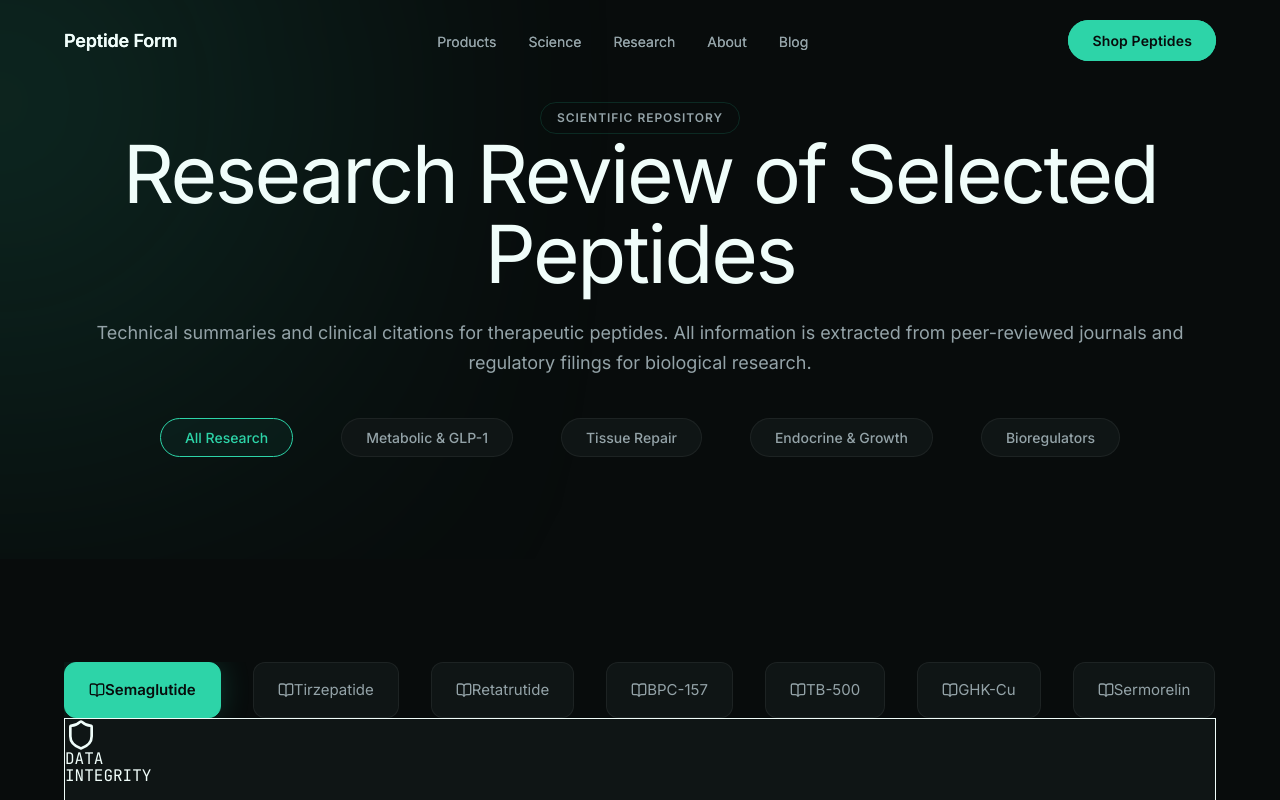
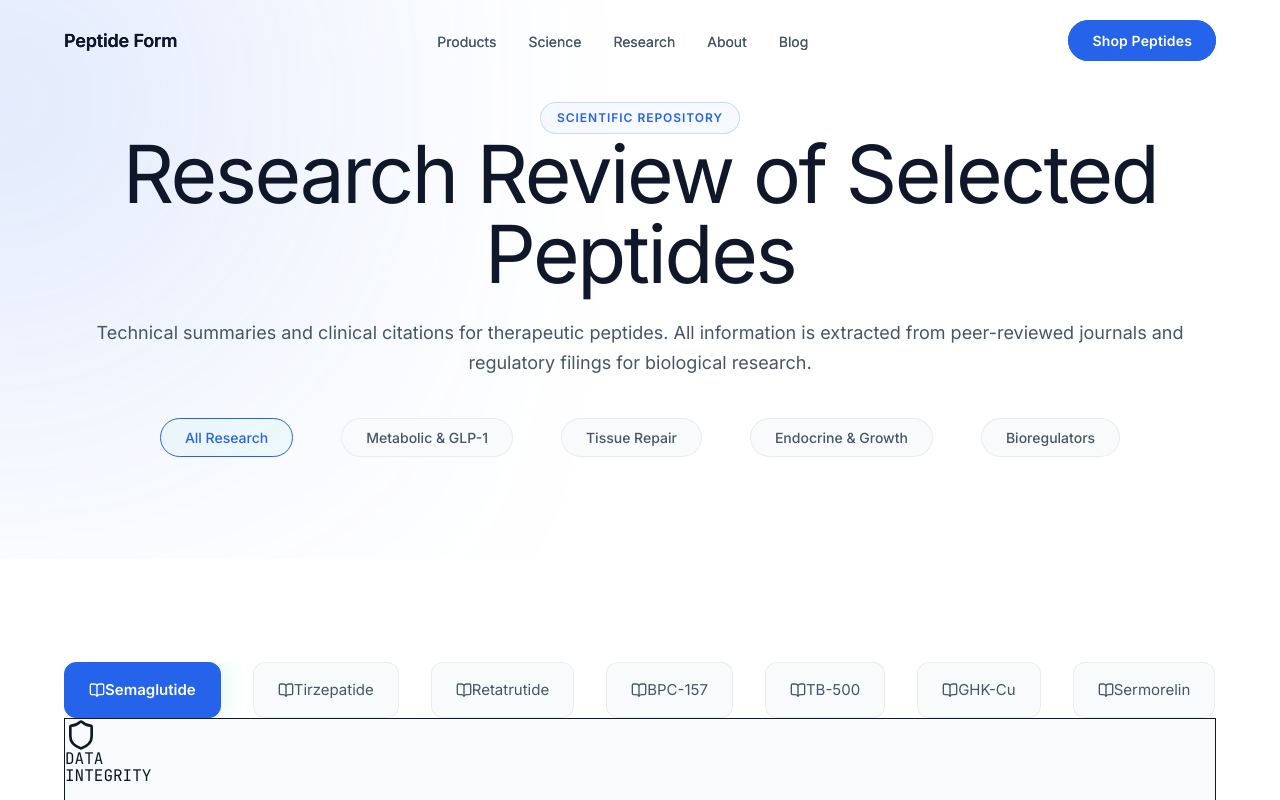
Before and after one commit to mitchelldschafer/peptide-form, a Next.js app: page /research in a window 1280 px wide. Shown: the top 800 px of the page. Built offline with nearby package versions, Linux system fonts and the light colour scheme.

Commit message:
Theme Refresh: Transitioned site to White & Blue (Aether) premium medical aesthetic

```diff
--- a/src/app/globals.css
+++ b/src/app/globals.css
@@ -1,23 +1,23 @@
 @import "tailwindcss";
 
-/* ── Preset 2 — Helix (Recovery / Anti-Aging / Longevity) ─────────────── */
+/* ── Preset: Aether (Precision / Clinical / Recovery) — White & Blue ─────────────── */
 :root {
   /* Palette */
-  --bg:                #080C0C;
-  --surface:           #0F1515;
-  --surface-elevated:  #162020;
-  --glow-primary:      #2DD4A8;
-  --glow-secondary:    #1A9E7A;
-  --glow-tertiary:     #0E6B52;
-  --glow-primary-rgb:  45, 212, 168;
-  --glow-secondary-rgb: 26, 158, 122;
-  --accent:            #2DD4A8;
-  --accent-hover:      #5EEAC4;
-  --text-primary:      #F0FDFA;
-  --text-secondary:    #94A3A8;
-  --text-subtle:       #5F7275;
-  --border:            rgba(45, 212, 168, 0.15);
-  --border-subtle:     rgba(255, 255, 255, 0.06);
+  --bg:                #FFFFFF;
+  --surface:           #F8FAFC;
+  --surface-elevated:  #F1F5F9;
+  --glow-primary:      #2563EB;
+  --glow-secondary:    #3B82F6;
+  --glow-tertiary:     #60A5FA;
+  --glow-primary-rgb:  37, 99, 235;
+  --glow-secondary-rgb: 59, 130, 246;
+  --accent:            #2563EB;
+  --accent-hover:      #1D4ED8;
+  --text-primary:      #0F172A;
+  --text-secondary:    #475569;
+  --text-subtle:       #94A3B8;
+  --border:            rgba(37, 99, 235, 0.15);
+  --border-subtle:     rgba(15, 23, 42, 0.06);
 
   /* Spacing */
   --space-xs:   4px;
@@ -141,19 +141,19 @@ section { padding: clamp(var(--space-xl), 8vw, var(--space-4xl)) 0; }
   color: var(--bg);
 }
 
-/* ── Tag Pill ─────────────────────────────────────────────────────────── */
 .tag-pill {
   display: inline-flex;
   align-items: center;
   gap: 8px;
-  border: 1px solid var(--border);
+  border: 1px solid rgba(37, 99, 235, 0.2);
   border-radius: 99px;
   padding: 6px 16px;
   font-size: 0.75rem;
   font-weight: 600;
   text-transform: uppercase;
   letter-spacing: 0.08em;
-  color: var(--text-secondary);
+  color: var(--accent);
+  background: rgba(37, 99, 235, 0.04);
 }
 .tag-dot {
   width: 6px;
@@ -176,9 +176,9 @@ section { padding: clamp(var(--space-xl), 8vw, var(--space-4xl)) 0; }
   transition: all 0.35s ease;
 }
 .card:hover {
-  transform: translateY(-8px) scale(1.02);
+  transform: translateY(-8px) scale(1.01);
   border-color: var(--accent);
-  box-shadow: 0 25px 60px rgba(0, 0, 0, 0.45), 0 0 20px rgba(45, 212, 168, 0.15);
+  box-shadow: 0 40px 80px rgba(15, 23, 42, 0.08), 0 0 30px rgba(37, 99, 235, 0.1);
 }
 
 /* ── Navbar ───────────────────────────────────────────────────────────── */
@@ -196,9 +196,9 @@ section { padding: clamp(var(--space-xl), 8vw, var(--space-4xl)) 0; }
   border-bottom: 1px solid transparent;
 }
 .navbar.scrolled {
-  background: rgba(8, 12, 12, 0.87);
+  background: rgba(255, 255, 255, 0.85);
   backdrop-filter: blur(20px);
-  border-color: var(--border-subtle);
+  border-color: rgba(15, 23, 42, 0.08);
 }
 .nav-logo {
   font-size: 1.125rem;
@@ -505,9 +505,9 @@ section { padding: clamp(var(--space-xl), 8vw, var(--space-4xl)) 0; }
   transition: all 0.35s ease;
 }
 .product-card:hover {
-  transform: translateY(-8px) scale(1.02);
+  transform: translateY(-8px) scale(1.01);
   border-color: var(--accent);
-  box-shadow: 0 25px 60px rgba(0, 0, 0, 0.45), 0 0 20px rgba(45, 212, 168, 0.15);
+  box-shadow: 0 40px 80px rgba(15, 23, 42, 0.08), 0 0 30px rgba(37, 99, 235, 0.1);
 }
 .product-image {
   width: 100%;
@@ -554,8 +554,8 @@ section { padding: clamp(var(--space-xl), 8vw, var(--space-4xl)) 0; }
 }
 .value-card:hover {
   border-color: var(--accent);
-  transform: translateY(-6px) scale(1.02);
-  box-shadow: 0 25px 60px rgba(0, 0, 0, 0.45), 0 0 20px rgba(45, 212, 168, 0.15);
+  transform: translateY(-6px) scale(1.01);
+  box-shadow: 0 40px 80px rgba(15, 23, 42, 0.06), 0 0 20px rgba(37, 99, 235, 0.08);
 }
 .value-icon { color: var(--accent); margin-bottom: 20px; }
 .value-title { font-size: 1.375rem; font-weight: 400; margin-bottom: 12px; }
@@ -769,10 +769,10 @@ table.products-table td {
   vertical-align: middle;
 }
 table.products-table tr:last-child td { border-bottom: none; }
-table.products-table tr:hover td { color: var(--text-primary); background: rgba(255, 255, 255, 0.02); }
+table.products-table tr:hover td { color: var(--text-primary); background: rgba(15, 23, 42, 0.015); }
 
 .price-single { color: var(--accent); font-weight: 600; font-family: var(--font-mono); }
-.price-bulk { color: var(--glow-primary); font-size: 0.8125rem; font-family: var(--font-mono); opacity: 0.9; }
+.price-bulk { color: var(--glow-secondary); font-size: 0.8125rem; font-family: var(--font-mono); font-weight: 500; }
 .dose-tag { font-family: var(--font-mono); font-size: 0.8125rem; color: var(--glow-primary); font-weight: 500; }
 .status-pill {
   display: inline-flex;
--- a/src/components/GlowOrb.jsx
+++ b/src/components/GlowOrb.jsx
@@ -1,6 +1,6 @@
 "use client";
 const GlowOrb = ({ size = 600, opacity = 0.2, className = '', animated = false, color = 'primary' }) => {
-  const rgb = color === 'secondary' ? '26, 158, 122' : '45, 212, 168';
+  const rgbVar = color === 'secondary' ? 'var(--glow-secondary-rgb)' : 'var(--glow-primary-rgb)';
   return (
     <div
       aria-hidden="true"
@@ -8,7 +8,7 @@ const GlowOrb = ({ size = 600, opacity = 0.2, className = '', animated = false,
       style={{
         width: size,
         height: size,
-        background: `radial-gradient(circle, rgba(${rgb}, ${opacity}) 0%, rgba(${rgb}, ${opacity * 0.45}) 40%, rgba(${rgb}, ${opacity * 0.12}) 70%, transparent 100%)`,
+        background: `radial-gradient(circle, rgba(${rgbVar}, ${opacity}) 0%, rgba(${rgbVar}, ${opacity * 0.45}) 40%, rgba(${rgbVar}, ${opacity * 0.12}) 70%, transparent 100%)`,
         filter: 'blur(80px)',
         transform: 'translate(-50%, -50%)',
       }}
--- a/src/components/animations/DnaHelix.jsx
+++ b/src/components/animations/DnaHelix.jsx
@@ -20,7 +20,7 @@ const DnaHelix = () => {
       // Pulse nodes
       nodes.forEach((node, i) => {
         gsap.to(node, {
-          fill: '#5EEAC4',
+          fill: 'var(--accent-hover)',
           r: 4,
           duration: 1 + Math.random(),
           repeat: -1,
```
